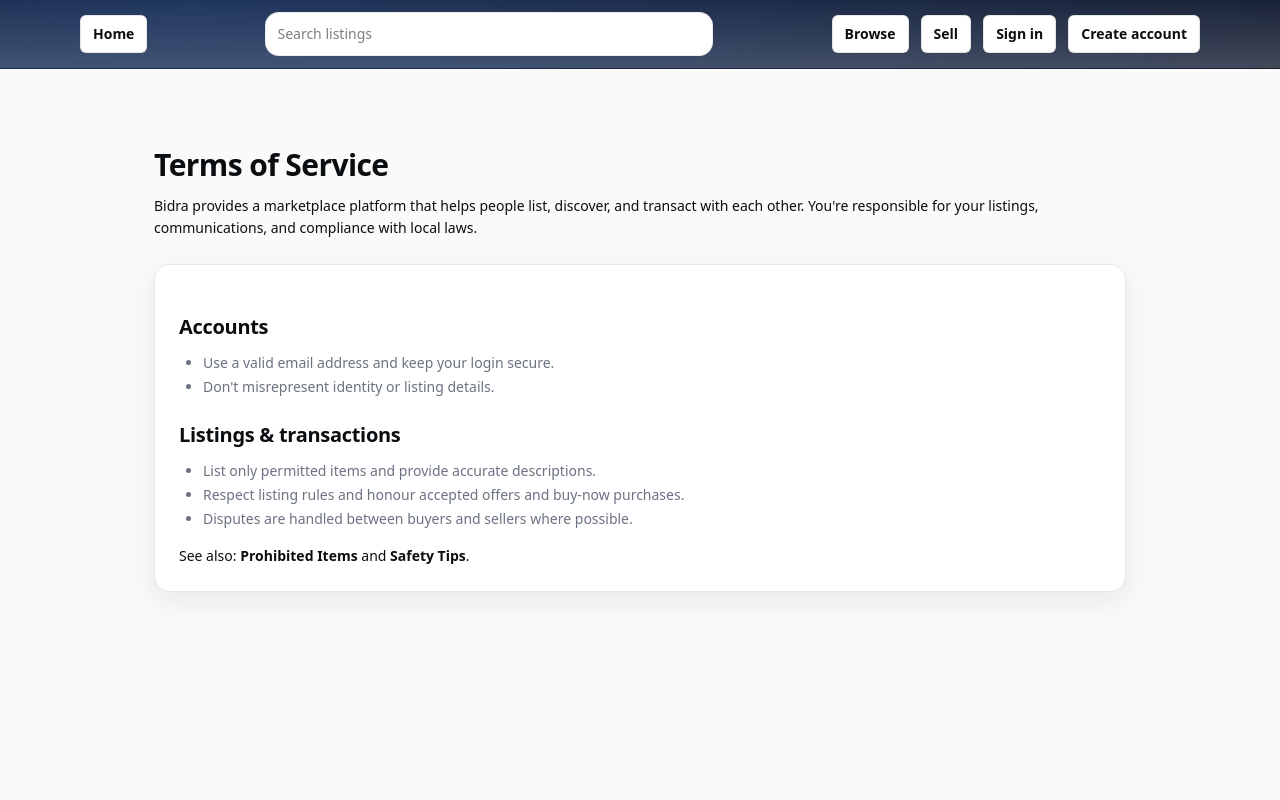
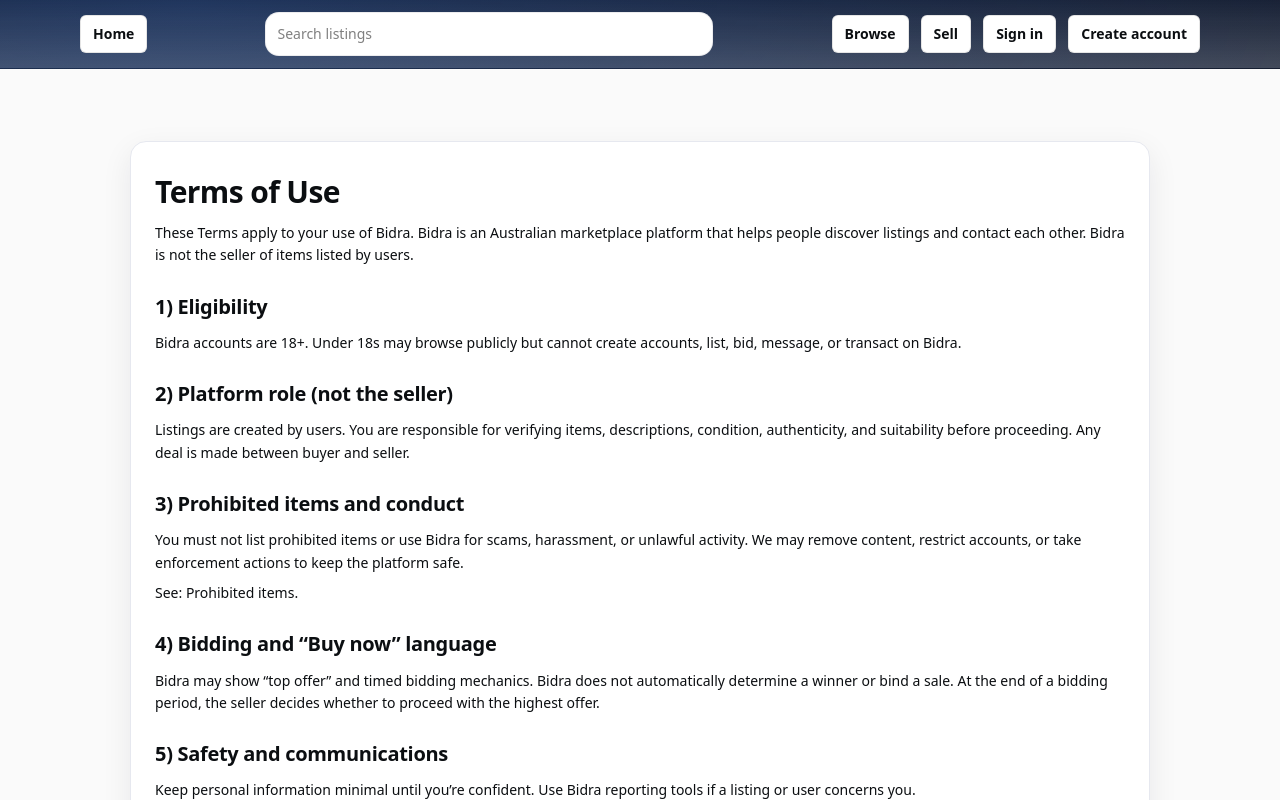
Before and after one commit to TradeFlow1/bidra, a Next.js app: page /legal/terms in a window 1280 px wide. Shown: the top 800 px of the page. Built offline with nearby package versions, Linux system fonts and the light colour scheme; no server answers.

Commit message:
Legal: add terms/privacy pages and remove duplicate (public) routes

```diff
--- a/app/(public)/legal/privacy/page.tsx
+++ /dev/null
@@ -1,41 +0,0 @@
-export const metadata = {
-  title: "Privacy Policy — Bidra",
-};
-
-export default function Page() {
-  return (
-    <main className="bd-container py-10">
-      <div className="container max-w-3xl">
-        <h1 className="text-3xl font-extrabold tracking-tight bd-ink">Privacy Policy</h1>
-
-        <p className="mt-3 text-sm bd-ink2">
-          Bidra collects the information required to operate the marketplace — such as account email, listings,
-          messages, and transaction records. We aim to minimise data collection and protect user privacy.
-        </p>
-
-        <div className="mt-6 bd-card p-6">
-          <h2 className="text-xl font-extrabold bd-ink">What we store</h2>
-          <ul className="mt-3 list-disc pl-6 text-sm bd-ink2 space-y-1">
-            <li>Account details (email, password hash, role, optional profile fields)</li>
-            <li>Listings, offers, watchlist items, messages, reports, and order records</li>
-          </ul>
-
-          <h2 className="mt-6 text-xl font-extrabold bd-ink">Payments</h2>
-          <p className="mt-3 text-sm bd-ink2">
-            Payments are processed by Stripe. Bidra stores Stripe session identifiers for reconciliation.
-          </p>
-
-          <h2 className="mt-6 text-xl font-extrabold bd-ink">Security</h2>
-          <p className="mt-3 text-sm bd-ink2">
-            No system is perfect — if you suspect unauthorised access, change your password and contact support.
-          </p>
-
-          <p className="mt-6 text-sm bd-ink2">
-            Questions? Email{" "}
-            <a className="bd-link font-semibold" href="mailto:support@bidra.com.au">support@bidra.com.au</a>.
-          </p>
-        </div>
-      </div>
-    </main>
-  );
-}
--- a/app/(public)/legal/terms/page.tsx
+++ /dev/null
@@ -1,40 +0,0 @@
-export const metadata = {
-  title: "Terms of Service — Bidra",
-};
-
-export default function Page() {
-  return (
-    <main className="bd-container py-10">
-      <div className="container max-w-3xl">
-        <h1 className="text-3xl font-extrabold tracking-tight bd-ink">Terms of Service</h1>
-
-        <p className="mt-3 text-sm bd-ink2">
-          Bidra provides a marketplace platform that helps people list, discover, and transact with each other.
-          You're responsible for your listings, communications, and compliance with local laws.
-        </p>
-
-        <div className="mt-6 bd-card p-6">
-          <h2 className="text-xl font-extrabold bd-ink">Accounts</h2>
-          <ul className="mt-3 list-disc pl-6 text-sm bd-ink2 space-y-1">
-            <li>Use a valid email address and keep your login secure.</li>
-            <li>Don't misrepresent identity or listing details.</li>
-          </ul>
-
-          <h2 className="mt-6 text-xl font-extrabold bd-ink">Listings & transactions</h2>
-          <ul className="mt-3 list-disc pl-6 text-sm bd-ink2 space-y-1">
-            <li>List only permitted items and provide accurate descriptions.</li>
-            <li>Respect listing rules and honour accepted offers and buy-now purchases.</li>
-            <li>Disputes are handled between buyers and sellers where possible.</li>
-          </ul>
-
-          <p className="mt-4 text-sm bd-ink2">
-            See also:{" "}
-            <a className="bd-link font-semibold" href="/legal/prohibited-items">Prohibited Items</a>{" "}
-            and{" "}
-            <a className="bd-link font-semibold" href="/support">Safety Tips</a>.
-          </p>
-        </div>
-      </div>
-    </main>
-  );
-}
--- /dev/null
+++ b/app/legal/privacy/page.tsx
@@ -0,0 +1,69 @@
+export const dynamic = "force-dynamic";
+
+export const metadata = {
+  title: "Bidra | Privacy Policy",
+};
+
+export default function PrivacyPage() {
+  return (
+    <main className="bd-container py-6 pb-14">
+      <div className="bd-card p-6 space-y-4">
+        <h1 className="text-2xl font-extrabold tracking-tight">Privacy Policy</h1>
+
+        <p className="text-sm text-black/70">
+          Bidra is privacy-first. We collect the minimum information needed to run an Australian
+          marketplace and keep it safe.
+        </p>
+
+        <section className="space-y-2">
+          <h2 className="text-lg font-extrabold">1) What we collect</h2>
+          <ul className="list-disc pl-5 text-sm text-black/70 space-y-1">
+            <li>Account info: email, password (stored securely), username/display name.</li>
+            <li>18+ enforcement: date of birth (used to enforce adult-only accounts).</li>
+            <li>General location: postcode or suburb + state (no street address required).</li>
+            <li>Platform activity: listings, bids/offers, messages, reports, and safety logs.</li>
+          </ul>
+        </section>
+
+        <section className="space-y-2">
+          <h2 className="text-lg font-extrabold">2) How we use it</h2>
+          <ul className="list-disc pl-5 text-sm text-black/70 space-y-1">
+            <li>Provide core marketplace features (listings, messaging, reporting).</li>
+            <li>Enforce safety rules, prohibited items, and abuse prevention.</li>
+            <li>Maintain integrity logs for moderation and investigations.</li>
+          </ul>
+        </section>
+
+        <section className="space-y-2">
+          <h2 className="text-lg font-extrabold">3) What we don’t do</h2>
+          <ul className="list-disc pl-5 text-sm text-black/70 space-y-1">
+            <li>No selling your personal data.</li>
+            <li>No collecting sensitive traits (religion, politics, health, etc.).</li>
+            <li>No street address requirement for accounts.</li>
+          </ul>
+        </section>
+
+        <section className="space-y-2">
+          <h2 className="text-lg font-extrabold">4) Sharing</h2>
+          <p className="text-sm text-black/70">
+            We share information only when needed to operate the service, comply with law, or
+            protect users (for example, responding to valid legal requests).
+          </p>
+        </section>
+
+        <section className="space-y-2">
+          <h2 className="text-lg font-extrabold">5) Your choices</h2>
+          <p className="text-sm text-black/70">
+            You can update your account details in your profile. You may request deletion subject to
+            legal and safety retention requirements.
+          </p>
+        </section>
+
+        <p className="text-xs text-black/50">
+          This is a plain-language policy for beta. We’ll expand details (cookies, retention, and
+          subprocessors) before a broader public launch.
+        </p>
+      </div>
+    </main>
+  );
+}
--- /dev/null
+++ b/app/legal/terms/page.tsx
@@ -0,0 +1,83 @@
+export const dynamic = "force-dynamic";
+
+export const metadata = {
+  title: "Bidra | Terms of Use",
+};
+
+export default function TermsPage() {
+  return (
+    <main className="bd-container py-6 pb-14">
+      <div className="bd-card p-6 space-y-4">
+        <h1 className="text-2xl font-extrabold tracking-tight">Terms of Use</h1>
+        <p className="text-sm text-black/70">
+          These Terms apply to your use of Bidra. Bidra is an Australian marketplace platform that
+          helps people discover listings and contact each other. Bidra is not the seller of items
+          listed by users.
+        </p>
+
+        <section className="space-y-2">
+          <h2 className="text-lg font-extrabold">1) Eligibility</h2>
+          <p className="text-sm text-black/70">
+            Bidra accounts are 18+. Under 18s may browse publicly but cannot create accounts, list,
+            bid, message, or transact on Bidra.
+          </p>
+        </section>
+
+        <section className="space-y-2">
+          <h2 className="text-lg font-extrabold">2) Platform role (not the seller)</h2>
+          <p className="text-sm text-black/70">
+            Listings are created by users. You are responsible for verifying items, descriptions,
+            condition, authenticity, and suitability before proceeding. Any deal is made between
+            buyer and seller.
+          </p>
+        </section>
+
+        <section className="space-y-2">
+          <h2 className="text-lg font-extrabold">3) Prohibited items and conduct</h2>
+          <p className="text-sm text-black/70">
+            You must not list prohibited items or use Bidra for scams, harassment, or unlawful
+            activity. We may remove content, restrict accounts, or take enforcement actions to keep
+            the platform safe.
+          </p>
+          <p className="text-sm">
+            See:{" "}
+            <a className="bd-link" href="/legal/prohibited-items">
+              Prohibited items
+            </a>
+            .
+          </p>
+        </section>
+
+        <section className="space-y-2">
+          <h2 className="text-lg font-extrabold">4) Bidding and “Buy now” language</h2>
+          <p className="text-sm text-black/70">
+            Bidra may show “top offer” and timed bidding mechanics. Bidra does not automatically
+            determine a winner or bind a sale. At the end of a bidding period, the seller decides
+            whether to proceed with the highest offer.
+          </p>
+        </section>
+
+        <section className="space-y-2">
+          <h2 className="text-lg font-extrabold">5) Safety and communications</h2>
+          <p className="text-sm text-black/70">
+            Keep personal information minimal until you’re confident. Use Bidra reporting tools if a
+            listing or user concerns you.
+          </p>
+        </section>
+
+        <section className="space-y-2">
+          <h2 className="text-lg font-extrabold">6) Changes</h2>
+          <p className="text-sm text-black/70">
+            We may update these Terms to improve safety and clarity. Continued use of Bidra after a
+            change means you accept the updated Terms.
+          </p>
+        </section>
+
+        <p className="text-xs text-black/50">
+          This is a plain-language summary for beta. We’ll expand these Terms before a broader
+          public launch.
+        </p>
+      </div>
+    </main>
+  );
+}
--- a/app/listings/[id]/message-seller-button.tsx
+++ b/app/listings/[id]/message-seller-button.tsx
@@ -80,14 +80,14 @@ export default function MessageSellerButton(props: { listingId: string }) {
         type="button"
         onClick={onClick}
         disabled={busy}
-        className="w-full rounded-md border border-black/15 bg-white px-4 py-2 text-sm font-semibold text-black hover:bg-black/5 disabled:opacity-60"
+        className="w-full rounded-xl border border-black/20 bg-white px-4 py-3 text-[15px] font-extrabold text-black shadow-sm hover:bg-black/5 disabled:opacity-60"
       >
         {busy ? "Opening chat…" : "Message seller"}
       </button>
 
       {err ? <div className="text-sm text-red-700">{err}</div> : null}
 
-      <div className="text-xs text-neutral-600">
+      <div className="text-xs text-black/60">
         Tip: keep personal info minimal until you&apos;re confident.
       </div>
     </div>
```
